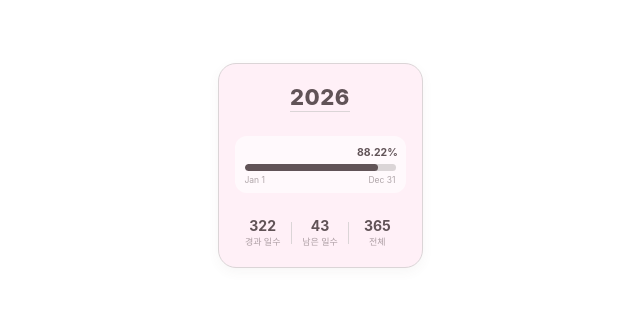
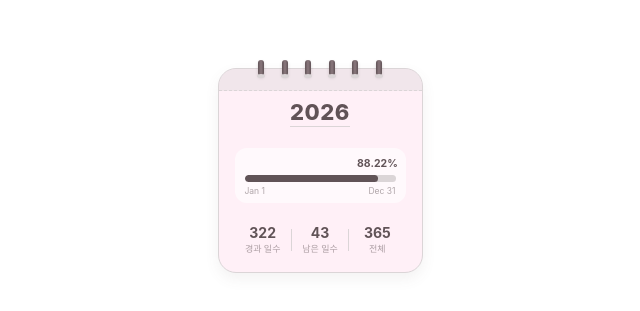
Before and after one commit to qhgus8203/notion-tracker-wiget, a plain HTML site: page index.html in a window 1280 px wide. Shown: the part 235-546 px from the top of the page, without its empty margins (320-960 px from the left). Drawn offline with Linux system fonts and the light colour scheme.

Commit message:
Add files via upload

```diff
--- a/index.html
+++ b/index.html
@@ -3,7 +3,7 @@
 <head>
     <meta charset="UTF-8">
     <meta name="viewport" content="width=device-width, initial-scale=1.0">
-    <title>Year Progress</title>
+    <title>Year Progress Calendar</title>
     <style>
         * {
             box-sizing: border-box;
@@ -20,24 +20,83 @@
             height: 100vh;
         }
 
-        /* 콤팩트 정사각형 카드 */
+        /* 스프링 고리가 들어갈 공간을 포함한 래퍼 */
+        .calendar-wrapper {
+            position: relative;
+            padding-top: 10px;
+        }
+
+        /* 상단 스프링 고리 컨테이너 */
+        .springs-container {
+            position: absolute;
+            top: 2px;
+            left: 0;
+            width: 100%;
+            display: flex;
+            justify-content: space-evenly;
+            padding: 0 24px;
+            z-index: 10;
+        }
+
+        /* 개별 스프링 고리 + 구멍 디테일 */
+        .spring-item {
+            display: flex;
+            flex-direction: column;
+            align-items: center;
+        }
+
+        .spring-ring {
+            width: 6px;
+            height: 16px;
+            background: linear-gradient(90deg, #615357 0%, #8a787d 50%, #615357 100%);
+            border-radius: 3px;
+            box-shadow: 0 2px 3px rgba(97, 83, 87, 0.25);
+        }
+
+        .spring-hole {
+            width: 8px;
+            height: 4px;
+            background-color: #DBD5D7;
+            border-radius: 50%;
+            margin-top: -2px;
+        }
+
+        /* 콤팩트 정사각형 달력 본체 */
         .widget-card {
             width: 205px;
             height: 205px;
             background-color: #FFF0F7;
             border: 1px solid #DBD5D7;
             border-radius: 18px;
-            padding: 18px 16px;
+            overflow: hidden;
             display: flex;
             flex-direction: column;
             justify-content: space-between;
             align-items: center;
-            box-shadow: 0 4px 12px rgba(97, 83, 87, 0.05);
+            box-shadow: 0 6px 14px rgba(97, 83, 87, 0.08);
         }
 
-        /* 상단 연도 (살짝 아래로 내리고 밑줄 추가) */
+        /* 달력 상단 헤더 바 (종이 뜯는 부분 느낌) */
+        .calendar-top-bar {
+            width: 100%;
+            height: 22px;
+            background-color: rgba(219, 213, 215, 0.38);
+            border-bottom: 1px dashed #DBD5D7;
+        }
+
+        /* 본문 영역 */
+        .calendar-body {
+            width: 100%;
+            flex: 1;
+            padding: 10px 16px 16px;
+            display: flex;
+            flex-direction: column;
+            justify-content: space-between;
+            align-items: center;
+        }
+
+        /* 상단 연도 + 밑줄 */
         .year-wrapper {
-            margin-top: 4px;
             padding-bottom: 3px;
             border-bottom: 1px solid #DBD5D7;
             display: inline-block;
@@ -56,7 +115,7 @@
             width: 100%;
             background-color: rgba(255, 255, 255, 0.65);
             border-radius: 12px;
-            padding: 10px 10px 8px;
+            padding: 9px 10px 7px;
             display: flex;
             flex-direction: column;
             gap: 4px;
@@ -144,13 +203,30 @@
 </head>
 <body>
 
+    <div class="calendar-wrapper">
+        <!-- 상단 6개 스프링 고리 -->
+        <div class="springs-container">
+            <div class="spring-item"><div class="spring-ring"></div><div class="spring-hole"></div></div>
+            <div class="spring-item"><div class="spring-ring"></div><div class="spring-hole"></div></div>
+            <div class="spring-item"><div class="spring-ring"></div><div class="spring-hole"></div></div>
+            <div class="spring-item"><div class="spring-ring"></div><div class="spring-hole"></div></div>
+            <div class="spring-item"><div class="spring-ring"></div><div class="spring-hole"></div></div>
+            <div class="spring-item"><div class="spring-ring"></div><div class="spring-hole"></div></div>
+        </div>
+
+        <!-- 달력 카드 본체 -->
         <div class="widget-card">
-        <!-- 상단: 연도 + 밑줄 -->
+            <!-- 상단 달력 헤더 바 & 절취선 -->
+            <div class="calendar-top-bar"></div>
+
+            <!-- 본문 -->
+            <div class="calendar-body">
+                <!-- 연도 + 밑줄 -->
                 <div class="year-wrapper">
                     <div class="year-title" id="yearText">2026</div>
                 </div>
 
-        <!-- 중단: 하얀색 박스로 감싼 그래프 영역 -->
+                <!-- 하얀색 박스로 감싼 그래프 영역 -->
                 <div class="progress-box">
                     <div class="percent-track">
                         <span class="percent-badge" id="percentText">0.00%</span>
@@ -182,6 +258,8 @@
                     </div>
                 </div>
             </div>
+        </div>
+    </div>
 
     <script>
         function updateYearProgress() {
@@ -202,7 +280,6 @@
             percentEl.textContent = percent + '%';
             document.getElementById('progressFill').style.width = percent + '%';
 
-            // 퍼센트 숫자가 그래프 끝을 따라 이동 (카드 밖 이탈 방지)
             const clampedPos = Math.min(Math.max(rawPercent, 12), 88);
             percentEl.style.left = clampedPos + '%';
 
```
Lines whose indentation alone changed are shown as unchanged.
